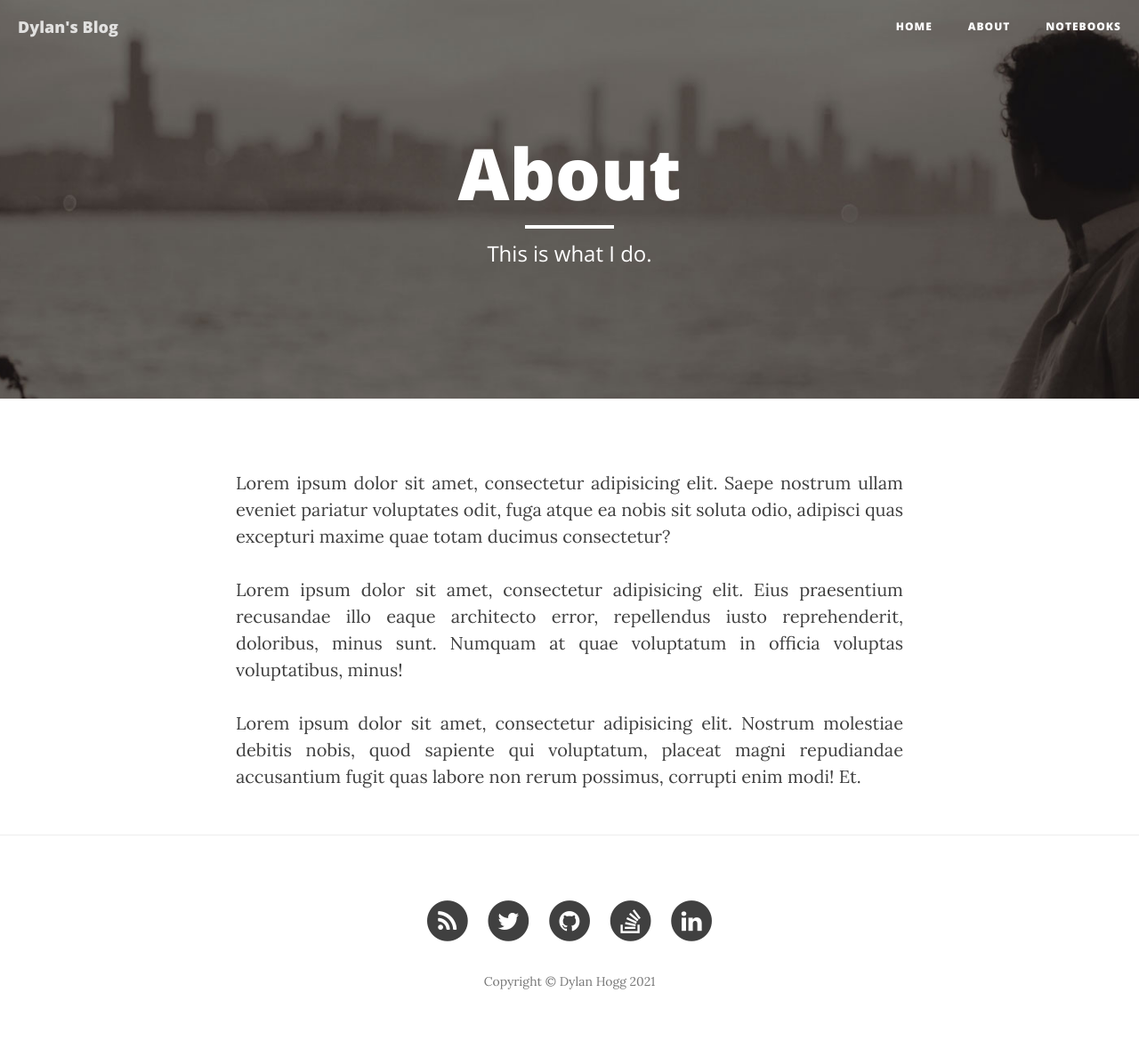
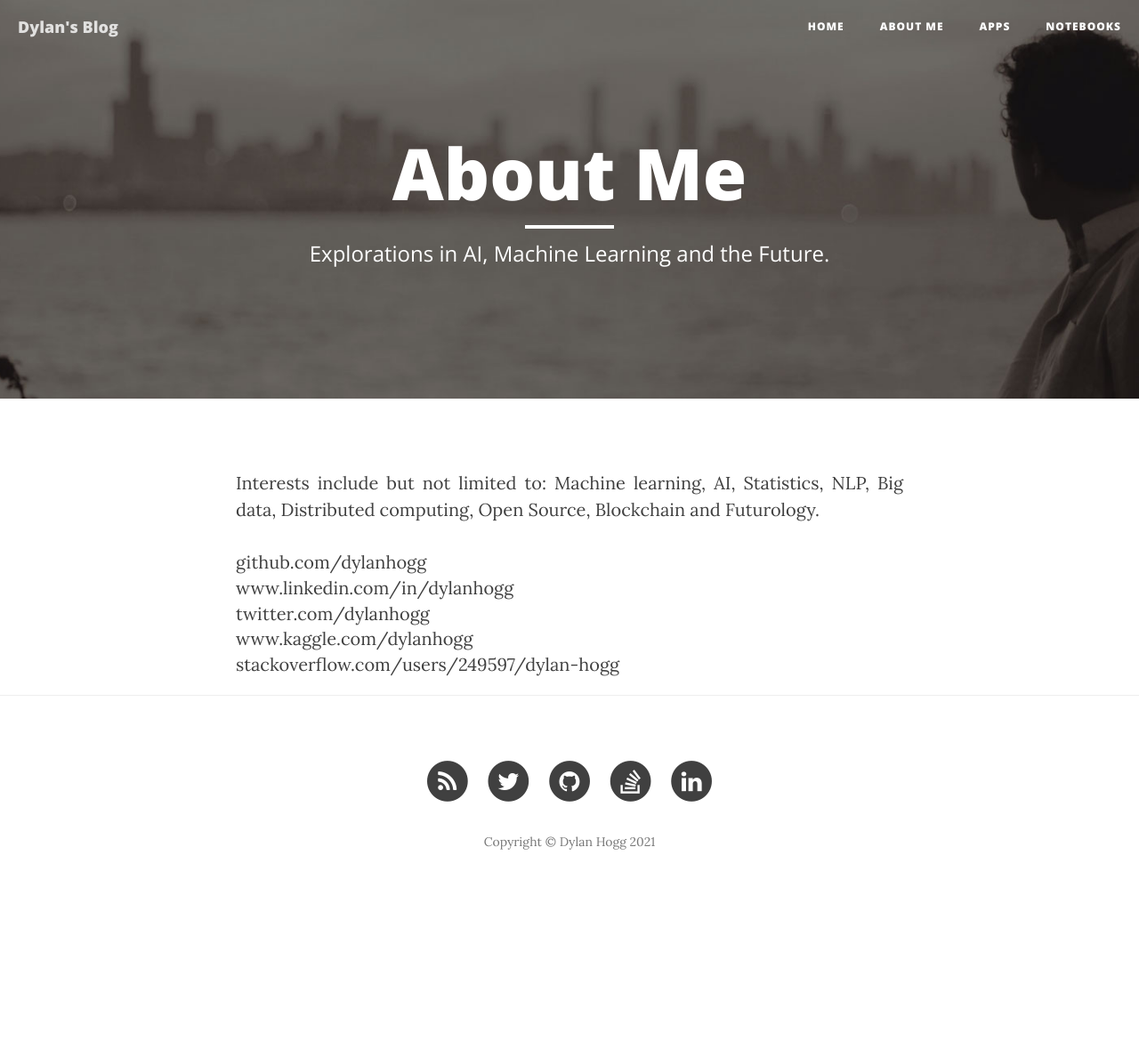
Before and after one commit to dylanhogg/dylanhogg.github.io, a Jekyll site: the page built from about.html, in a window 1280 px wide. Shown: the whole page at 89% size. Built offline with Jekyll 4.4.1, drawn with Linux system fonts in a browser that asks for light colours; nearby versions of some CDN libraries; after the commit the page ends 1022 px from its top, so only the background shows below that.

Commit message:
Content updates.

```diff
--- a/about.html
+++ b/about.html
@@ -1,12 +1,14 @@
 ---
 layout: page
-title: "About"
-description: "This is what I do."
+title: "About Me"
+description: "Explorations in AI, Machine Learning and the Future."
 header-img: "img/about-bg.jpg"
 ---
 
-<p>Lorem ipsum dolor sit amet, consectetur adipisicing elit. Saepe nostrum ullam eveniet pariatur voluptates odit, fuga atque ea nobis sit soluta odio, adipisci quas excepturi maxime quae totam ducimus consectetur?</p>
+<p>Interests include but not limited to: Machine learning, AI, Statistics, NLP, Big data, Distributed computing, Open Source, Blockchain and Futurology.</p>
 
-<p>Lorem ipsum dolor sit amet, consectetur adipisicing elit. Eius praesentium recusandae illo eaque architecto error, repellendus iusto reprehenderit, doloribus, minus sunt. Numquam at quae voluptatum in officia voluptas voluptatibus, minus!</p>
-
-<p>Lorem ipsum dolor sit amet, consectetur adipisicing elit. Nostrum molestiae debitis nobis, quod sapiente qui voluptatum, placeat magni repudiandae accusantium fugit quas labore non rerum possimus, corrupti enim modi! Et.</p>
+<a href="https://github.com/dylanhogg">github.com/dylanhogg</a><br />
+<a href="https://www.linkedin.com/in/dylanhogg/">www.linkedin.com/in/dylanhogg</a><br />
+<a href="https://twitter.com/dylanhogg">twitter.com/dylanhogg</a><br />
+<a href="https://www.kaggle.com/dylanhogg">www.kaggle.com/dylanhogg</a><br />
+<a href="https://stackoverflow.com/users/249597/dylan-hogg">stackoverflow.com/users/249597/dylan-hogg</a><br />
--- a/notebooks.html
+++ b/notebooks.html
@@ -5,4 +5,6 @@ description: "Python Notebooks"
 header-img: "img/about-bg.jpg"
 ---
 
-<p>Lorem ipsum dolor sit amet, consectetur adipisicing elit. Saepe nostrum ullam eveniet pariatur voluptates odit, fuga atque ea nobis sit soluta odio, adipisci quas excepturi maxime quae totam ducimus consectetur?</p>
+<p>A selection of notebooks can be found here:</p>
+
+<a href="https://github.com/dylanhogg/jupyter-experiments">https://github.com/dylanhogg/jupyter-experiments</a>
```
Also changed, not shown: apps.html (added, +9 -0 lines), README.md.
